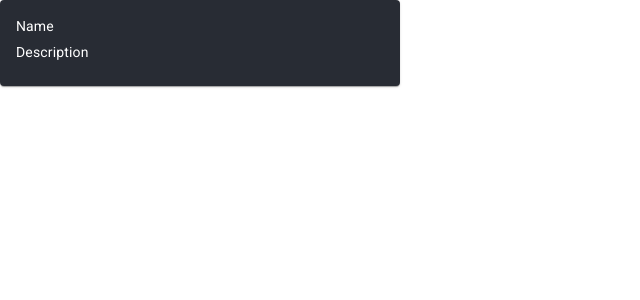
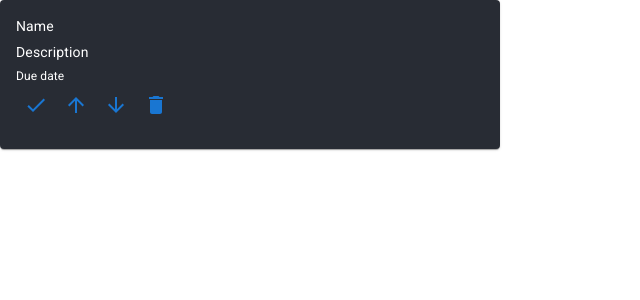
Before and after one commit to EngiSon/todo, a React (Create React App) app in the folder todo-client/: page / in a window 1280 px wide. Shown: the top 300 px of the page, without its empty margins (0-640 px from the left). Built offline with nearby package versions, Linux system fonts and the light colour scheme.

Commit message:
Added due date and four iconbuttons for the todo card

```diff
--- a/todo-client/package.json
+++ b/todo-client/package.json
@@ -5,7 +5,8 @@
   "dependencies": {
     "@emotion/react": "^11.9.0",
     "@emotion/styled": "^11.8.1",
-    "@mui/material": "^5.6.1",
+    "@mui/icons-material": "^5.6.2",
+    "@mui/material": "^5.6.2",
     "@testing-library/jest-dom": "^5.16.4",
     "@testing-library/react": "^13.1.1",
     "@testing-library/user-event": "^13.5.0",
--- a/todo-client/src/components/TodoCard.js
+++ b/todo-client/src/components/TodoCard.js
@@ -1,16 +1,35 @@
 import React from "react";
-import {CardContent, Card, Typography} from '@mui/material'
+import CheckIcon from '@mui/icons-material/Check';
+import DeleteIcon from '@mui/icons-material/Delete';
+import ArrowUpwardIcon from '@mui/icons-material/ArrowUpward';
+import ArrowDownwardIcon from '@mui/icons-material/ArrowDownward';
+import {CardContent, Card, Typography, IconButton} from '@mui/material'
 
 export default function TodoCard() {
   return(
-    <Card sx={{ width: 400}} style={{backgroundColor: '#282c34'}}>
+    <Card sx={{ width: 500}} style={{backgroundColor: '#282c34'}}>
       <CardContent>
        <Typography sx={{ fontSize:14 }} color="white" gutterBottom>
           Name
        </Typography>
-       <Typography variant="body2" color="white">
+       <Typography variant="body2" color="white" gutterBottom>
           Description
         </Typography>
+        <Typography sx={{ fontSize:12 }}color="white">
+          Due date
+        </Typography>
+        <IconButton color="primary">
+          <CheckIcon/>
+        </IconButton>
+        <IconButton color="primary">
+          <ArrowUpwardIcon/>
+        </IconButton>
+        <IconButton color="primary">
+          <ArrowDownwardIcon/>
+        </IconButton>
+        <IconButton color="primary">
+          <DeleteIcon/>
+        </IconButton>
       </CardContent>
     </Card>
    )
```
Also changed, not shown: todo-client/public/robots.txt (deleted), 1 other file (tests, documents, lock files or other folders).
